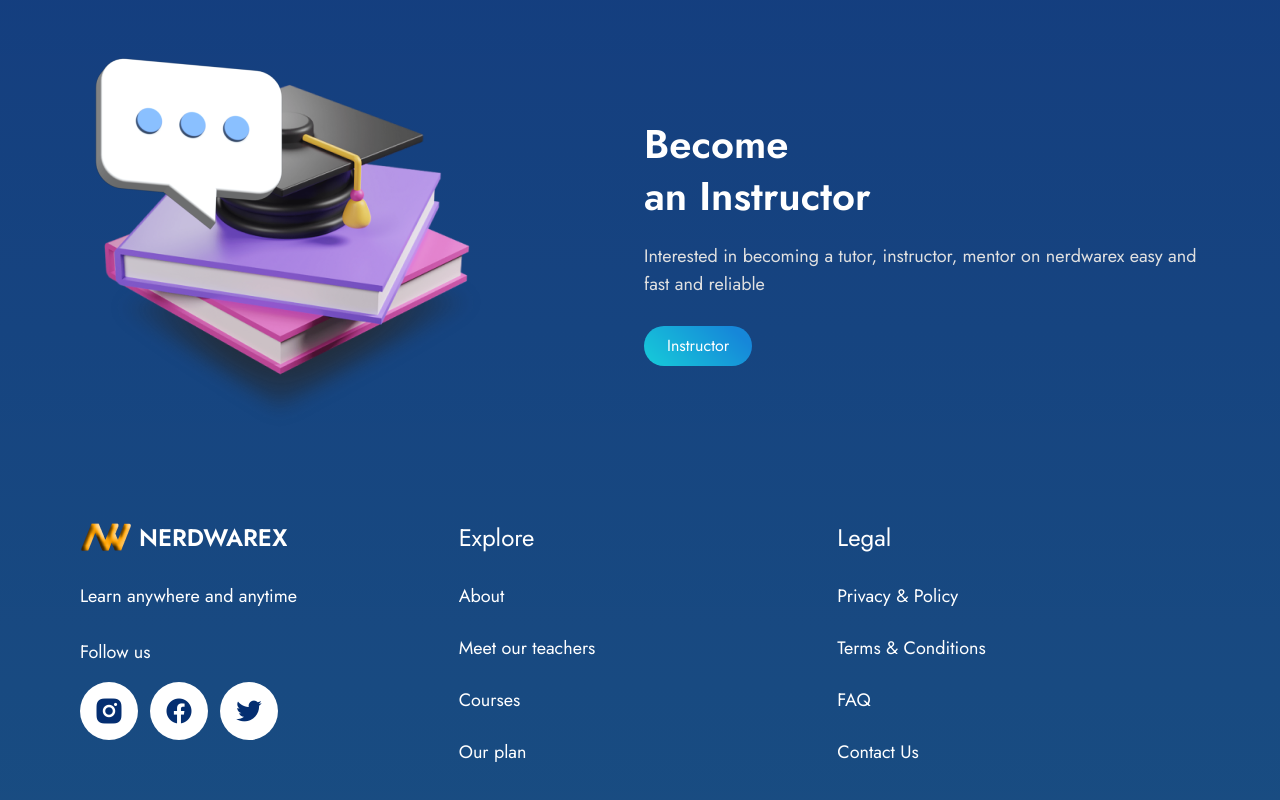
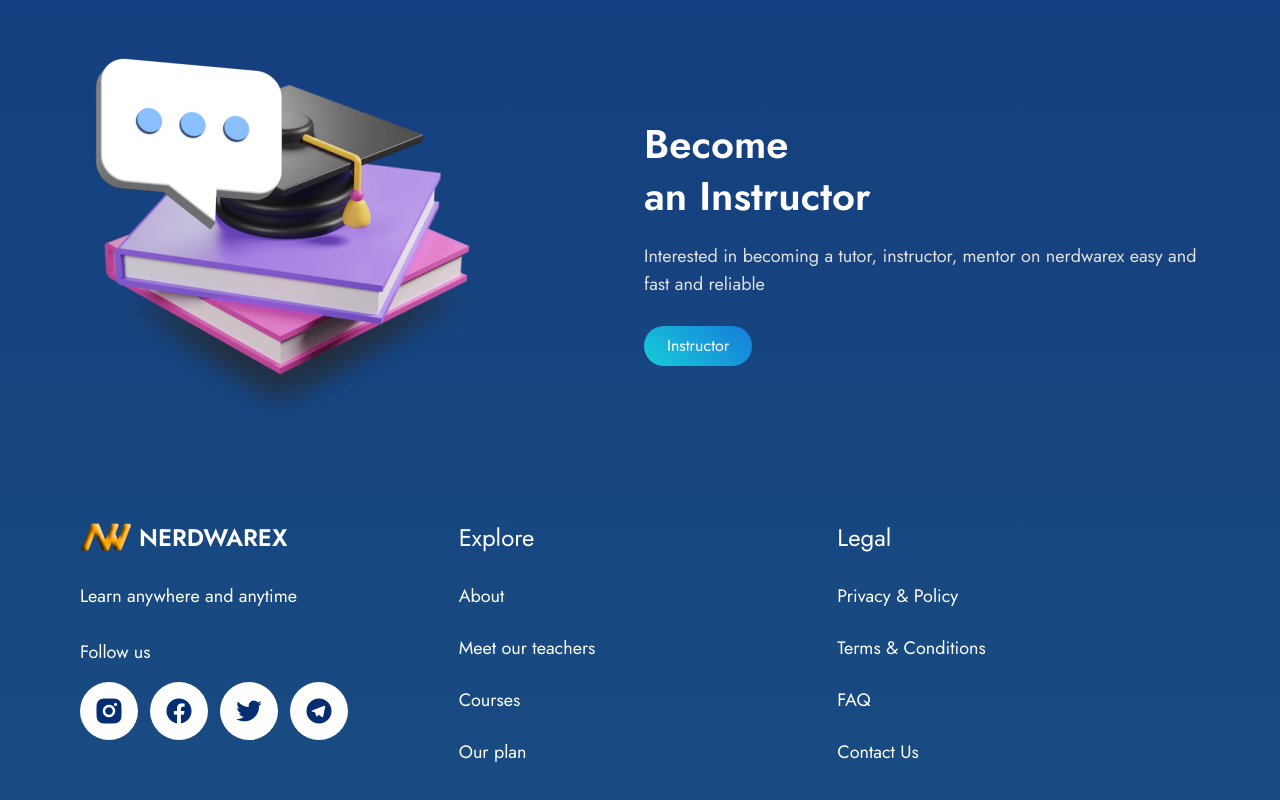
Before and after one commit to NerdwareX/waitlist-react, a React (Create React App) app: page / in a window 1280 px wide. Shown: the part 3726-4526 px from the top of the page. Built offline with nearby package versions, Linux system fonts and the light colour scheme.

Commit message:
telegram icon

```diff
--- a/src/components/home/Footer.jsx
+++ b/src/components/home/Footer.jsx
@@ -36,6 +36,13 @@ const Footer = () => {
               >
                 <i className="ri-twitter-fill text-[#042e71]"></i>
               </motion.div>
+              {/*Telegram*/}
+              <motion.div
+                className="text-3xl cursor-pointer w-[58px] h-[58px] bg-white grid place-items-center rounded-full"
+                whileHover={{ scale: 0.9 }}
+              >
+                <i className="ri-telegram-fill text-[#042e71]"></i>
+              </motion.div>
             </div>
           </div>
         </div>
```
